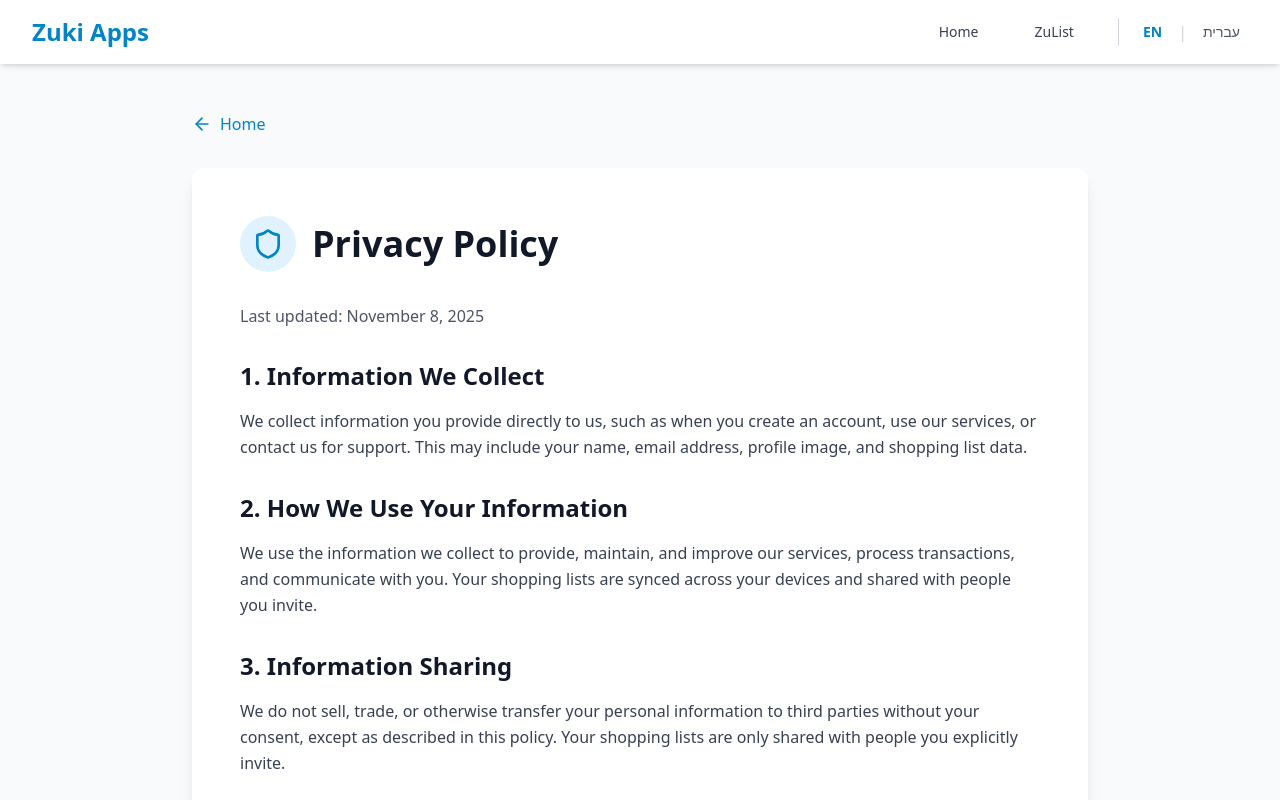
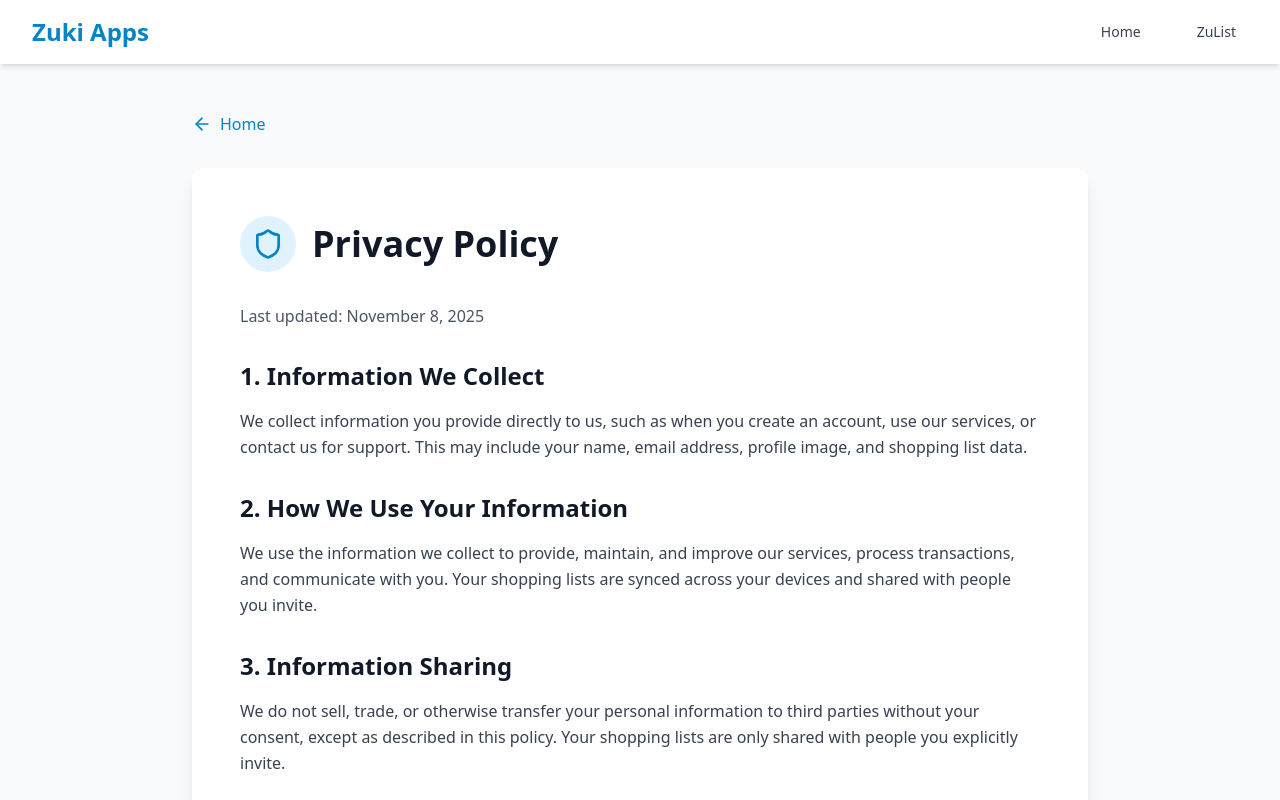
Before and after one commit to zuki-apps/zukiapps.com, a Next.js app: page /en/zulist/privacy in a window 1280 px wide. Shown: the top 800 px of the page. Built offline with nearby package versions, Linux system fonts and the light colour scheme.

Commit message:
Remove Hebrew language support, keep English only

```diff
--- a/app/[locale]/layout.tsx
+++ b/app/[locale]/layout.tsx
@@ -23,7 +23,7 @@ export default async function LocaleLayout({
   const messages = await getMessages();
 
   return (
-    <html lang={locale} dir={locale === 'he' ? 'rtl' : 'ltr'}>
+    <html lang={locale} dir="ltr">
       <body>
         <NextIntlClientProvider messages={messages}>
           <div className="min-h-screen flex flex-col">
--- a/app/[locale]/zulist/privacy/page.tsx
+++ b/app/[locale]/zulist/privacy/page.tsx
@@ -9,7 +9,7 @@ export default function PrivacyPage() {
   const tCommon = useTranslations('common');
   const locale = useLocale();
 
-  const currentDate = new Date().toLocaleDateString(locale === 'he' ? 'he-IL' : 'en-US', {
+  const currentDate = new Date().toLocaleDateString('en-US', {
     year: 'numeric',
     month: 'long',
     day: 'numeric'
--- a/app/[locale]/zulist/terms/page.tsx
+++ b/app/[locale]/zulist/terms/page.tsx
@@ -9,7 +9,7 @@ export default function TermsPage() {
   const tCommon = useTranslations('common');
   const locale = useLocale();
 
-  const currentDate = new Date().toLocaleDateString(locale === 'he' ? 'he-IL' : 'en-US', {
+  const currentDate = new Date().toLocaleDateString('en-US', {
     year: 'numeric',
     month: 'long',
     day: 'numeric'
--- a/components/Navigation.tsx
+++ b/components/Navigation.tsx
@@ -50,30 +50,6 @@ export default function Navigation() {
               {t('zulist')}
             </Link>
 
-            {/* Language Switcher */}
-            <div className="flex items-center gap-2 border-l border-gray-300 pl-4">
-              <Link
-                href={pathname.replace(`/${locale}`, '/en')}
-                className={`px-2 py-1 rounded text-sm ${
-                  locale === 'en'
-                    ? 'text-primary-600 font-semibold'
-                    : 'text-gray-600 hover:text-primary-600'
-                }`}
-              >
-                EN
-              </Link>
-              <span className="text-gray-300">|</span>
-              <Link
-                href={pathname.replace(`/${locale}`, '/he')}
-                className={`px-2 py-1 rounded text-sm ${
-                  locale === 'he'
-                    ? 'text-primary-600 font-semibold'
-                    : 'text-gray-600 hover:text-primary-600'
-                }`}
-              >
-                עברית
-              </Link>
-            </div>
           </div>
 
           {/* Mobile Menu Button */}
@@ -110,31 +86,6 @@ export default function Navigation() {
             >
               {t('zulist')}
             </Link>
-            <div className="flex items-center gap-2 px-3 py-2 border-t border-gray-200 mt-2">
-              <Link
-                href={pathname.replace(`/${locale}`, '/en')}
-                onClick={toggleMenu}
-                className={`px-2 py-1 rounded text-sm ${
-                  locale === 'en'
-                    ? 'text-primary-600 font-semibold'
-                    : 'text-gray-600'
-                }`}
-              >
-                EN
-              </Link>
-              <span className="text-gray-300">|</span>
-              <Link
-                href={pathname.replace(`/${locale}`, '/he')}
-                onClick={toggleMenu}
-                className={`px-2 py-1 rounded text-sm ${
-                  locale === 'he'
-                    ? 'text-primary-600 font-semibold'
-                    : 'text-gray-600'
-                }`}
-              >
-                עברית
-              </Link>
-            </div>
           </div>
         )}
       </div>
--- a/i18n.ts
+++ b/i18n.ts
@@ -1,7 +1,7 @@
 import { getRequestConfig } from 'next-intl/server';
 import { notFound } from 'next/navigation';
 
-export const locales = ['en', 'he'] as const;
+export const locales = ['en'] as const;
 export const defaultLocale = 'en' as const;
 
 export type Locale = (typeof locales)[number];
```
